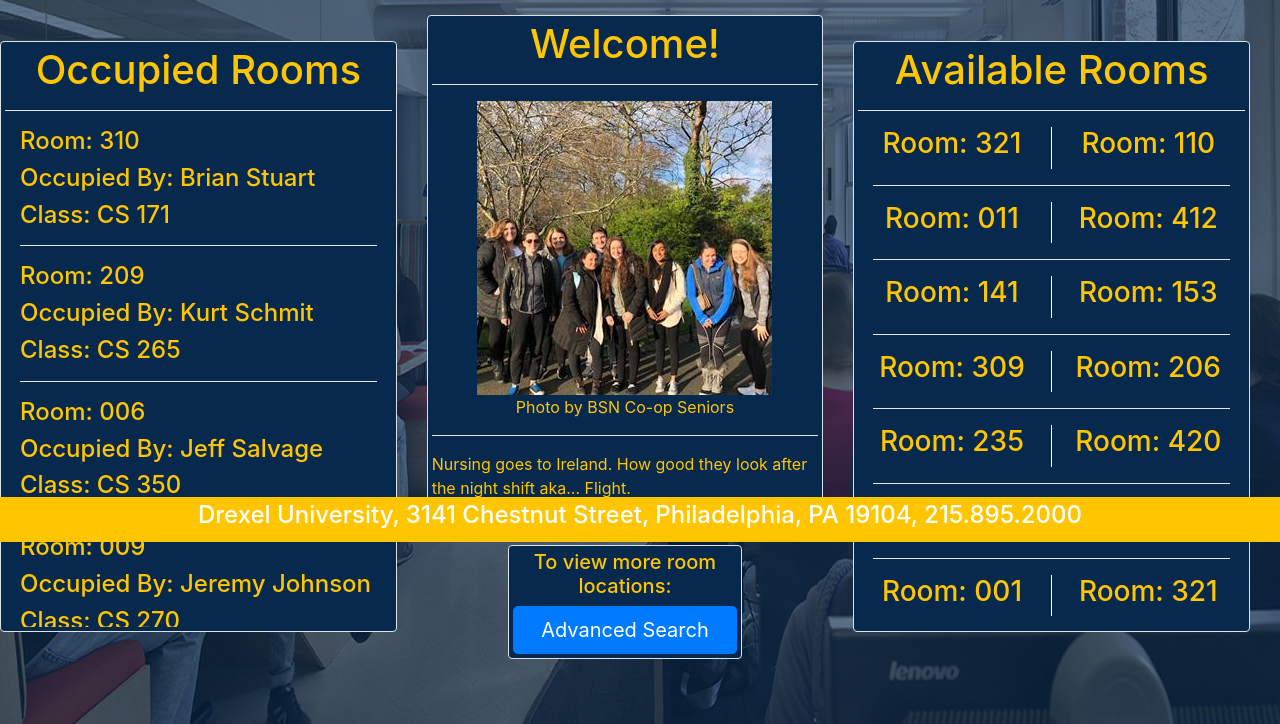
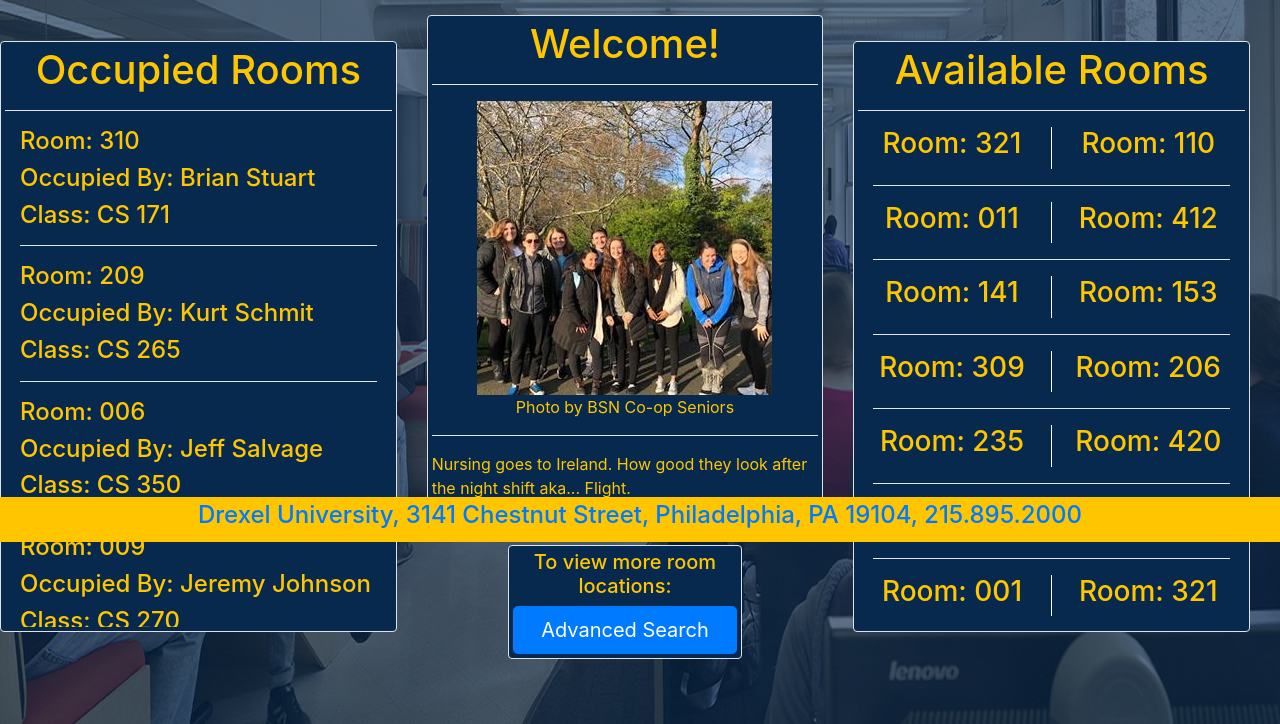
Before and after one commit to das446/iCommons, a Django app: page / in a window 1280 px wide. Shown: the part 258-982 px from the top of the page. Run offline with Django 3.2, Linux system fonts and the light colour scheme; parts of the project's set-up code (start-up, migrations or seed data) failed here and were passed over; some libraries are stand-ins or nearby versions.

Commit message:
fixed footer

```diff
--- a/static/css/base.css
+++ b/static/css/base.css
@@ -4,6 +4,6 @@
   bottom: 0;
   width: 100%;
   background-color: red;
-  color: white;
+  color: #007bff;
   text-align: center;
 }
```
